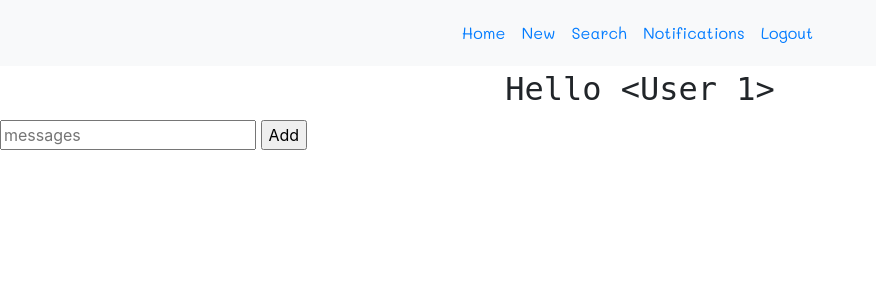
After one commit to codingdojo-pna-july-2019/Courtney_Richard, a Flask app: page /notifications in a window 1280 px wide. The commit adds this page. Shown: the top 300 px of the page, without its empty margins (0-876 px from the left). Run offline with Flask 2, Linux system fonts and the light colour scheme; a user stored in the database is signed in; data comes from the database, SQL or seed files in the repository; some libraries are stand-ins or nearby versions; some web fonts are replaced.

Commit message:
added notifications page and route

```diff
--- a/controller_functions.py
+++ b/controller_functions.py
@@ -123,13 +123,13 @@ def new_attendee():
 # user landing page closest event & upcomeing events
 def homepage():
     events = Event.query.all()
-
     user = User.query.get(session['uid'])
     user_events = user.users_that_attend_events.all()
 
-    # we need to query the database and display info from events then,
-    # add it to the render so we can display it
-    # things to query for are "events name", "Location", "number of attendees"
-    # and future events
+    return render_template("user_home_page.html", all_events = events, all_events_of_user = user_events)
 
-    return render_template("user_home_page.html", all_events = events, all_events_of_user = user_events)
+# notification page where messages are displayed and edited
+def notifications():
+    user = User.query.get(session['uid'])
+
+    return render_template ("message_board.html", user = user)
--- a/routes.py
+++ b/routes.py
@@ -1,5 +1,5 @@
 from config import app
-from controller_functions import home, add_user, homepage, login, logout, new, addnew, new_attendee#importing all the functions associated with the routes we're writing
+from controller_functions import home, add_user, homepage, login, logout, new, addnew, new_attendee, notifications#importing all the functions associated with the routes we're writing
 
 app.add_url_rule("/", view_func=home)
 app.add_url_rule("/register", view_func=add_user, methods=["POST"])
@@ -9,3 +9,4 @@ app.add_url_rule("/new",view_func=new)
 app.add_url_rule("/addnew", view_func=addnew, methods=["POST"])
 app.add_url_rule("/homepage", view_func=homepage)
 app.add_url_rule("/new_attendee", view_func=new_attendee, methods=["POST"])
+app.add_url_rule("/notifications", view_func=notifications)
--- a/templates/add_new_event_page.html
+++ b/templates/add_new_event_page.html
@@ -21,7 +21,7 @@
                 <a class="nav-link" href="#">Search</a>
             </li>
             <li class="nav-item">
-                <a class="nav-link" href="#">Notifications</a>
+                <a class="nav-link" href="notifications">Notifications</a>
             </li>
             <li class="nav-item">
                 <a class="nav-link" href="/logout">Logout</a>
--- /dev/null
+++ b/templates/message_board.html
@@ -0,0 +1,40 @@
+<!DOCTYPE html>
+<html lang="en">
+<head>
+    <meta charset="UTF-8">
+    <meta name="viewport" content="width=device-width, initial-scale=1.0">
+    <meta http-equiv="X-UA-Compatible" content="ie=edge">
+    <title>Notifications</title>
+    <link rel="stylesheet" href="{{ url_for('static', filename='main.css') }}">
+    <link rel="stylesheet" href="https://maxcdn.bootstrapcdn.com/bootstrap/4.3.1/css/bootstrap.min.css">
+</head>
+<body>
+    <nav class="navbar navbar-expand-sm bg-light justify-content-center">
+        <ul class="navbar-nav">
+            <li class="nav-item">
+                <a class="nav-link" href="/homepage">Home</a>
+            </li>
+            <li class="nav-item">
+                <a class="nav-link" href="/new">New</a>
+            </li>
+            <li class="nav-item">
+                <a class="nav-link" href="#">Search</a>
+            </li>
+            <li class="nav-item">
+                <a class="nav-link" href="/notifications">Notifications</a>
+            </li>
+            <li class="nav-item">
+                <a class="nav-link" href="/logout">Logout</a>
+            </li>
+        </ul>
+    </nav>
+    <div class="">
+            <h2>Hello {{user}} </h2>
+        <form action="/new_message" method="POST">
+            <input type="text" name="message" placeholder="messages">
+                <td><input type="submit" value="Add"></td>
+
+        </form>
+    </div>
+</body>
+</html>
--- a/templates/user_home_page.html
+++ b/templates/user_home_page.html
@@ -25,7 +25,7 @@
                 <a class="nav-link" href="#">Search</a>
             </li>
             <li class="nav-item">
-                <a class="nav-link" href="#">Notifications</a>
+                <a class="nav-link" href="notifications">Notifications</a>
             </li>
             <li class="nav-item">
                 <a class="nav-link" href="/logout">Logout</a>
```
